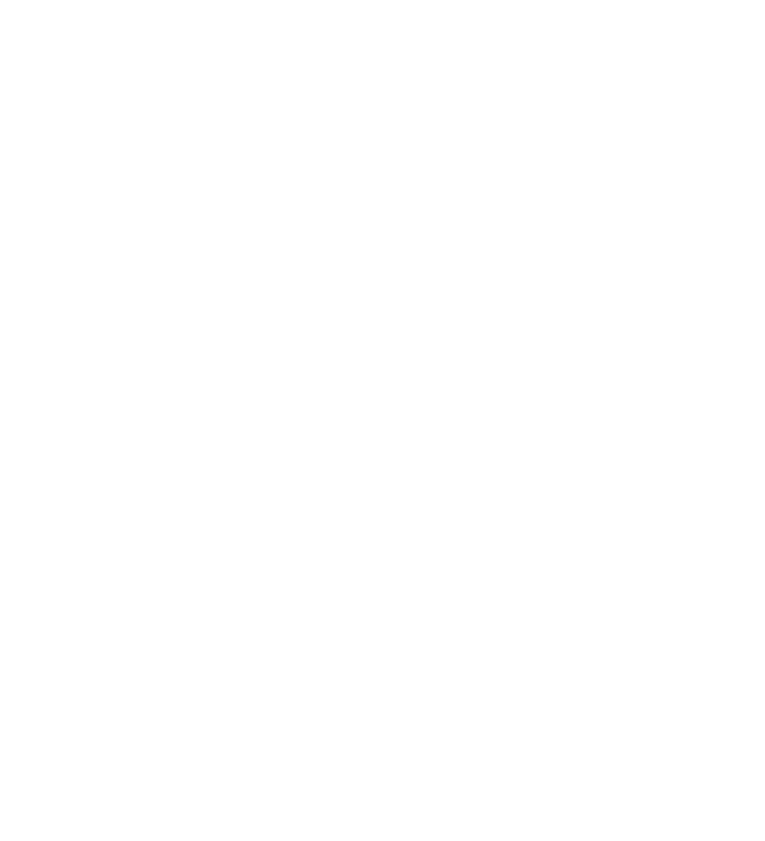
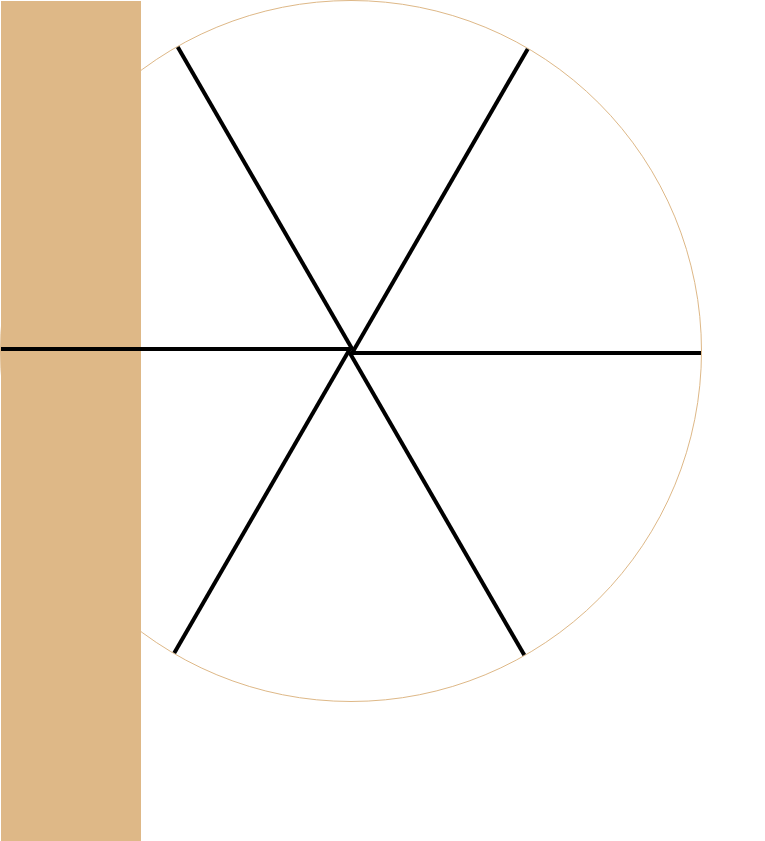
Before and after one commit to malekounet/htmlAndCss, a plain HTML site: page Css Animation/index.html in a window 1280 px wide. Shown: the whole page, without its empty margins (0-765 px from the left). Before the commit the page ends 800 px from the top, so only its background shows below. Drawn offline with Linux system fonts and the light colour scheme.

Commit message:
animation placement des element

```diff
--- a/Css Animation/index.html
+++ b/Css Animation/index.html
@@ -8,6 +8,21 @@
     <title>Document</title>
 </head>
 <body>
+    <div class="roue">
+        <div class="line"></div>
+        <div class="line"></div>
+        <div class="line"></div>
+        <div class="line"></div>
+        <div class="line"></div>
+        <div class="line"></div>
 
+
+        <div class="cabine"></div>
+        <div class="cabine"></div>
+        <div class="cabine"></div>
+        <div class="cabine"></div>
+        <div class="cabine"></div>
+        <div class="cabine"></div>
+    </div>
 </body>
 </html>
--- a/Css Animation/styles.css
+++ b/Css Animation/styles.css
@@ -2,3 +2,40 @@
     margin: 0;
     padding: 0;
 }
+.roue{
+    width: 700px;
+    /* margin: 0 auto; */
+    border: 1px solid burlywood;
+    border-radius: 50%;
+    height: 700px;
+    position: relative;
+}
+.line{
+    width: 50%;
+    background-color: black;
+    height: 4px;
+    position: absolute;
+    transform-origin: 0% 0%;
+    top:50%;
+    right: 0%;
+}
+.cabine{
+    width: 20%;
+    height: 20%;
+    background-color: burlywood;
+}
+.line:nth-of-type(1){
+    transform: rotate(60deg);
+}
+.line:nth-of-type(2){
+    transform: rotate(120deg);
+}
+.line:nth-of-type(3){
+    transform: rotate(180deg);
+}
+.line:nth-of-type(4){
+    transform: rotate(240deg);
+}
+.line:nth-of-type(5){
+    transform: rotate(300deg);
+}
```
